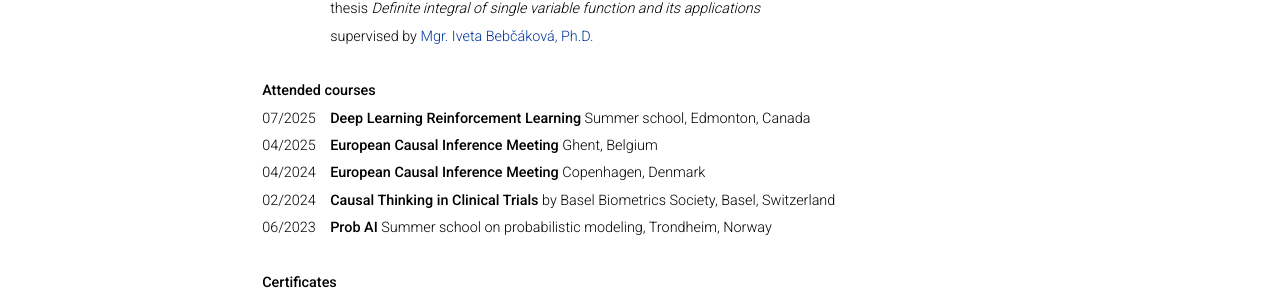
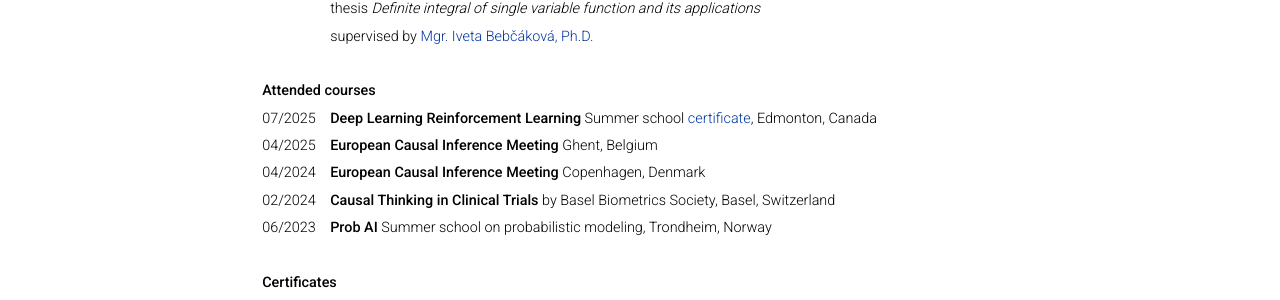
Before and after one commit to RadoslavaS/RadoslavaS.github.io, a Jekyll site: the page built from _pages/cv.md, in a window 1280 px wide and 900 px high, scrolled down 1138 px. Shown: the part 150-450 px from the top of the window. Built offline with Jekyll 4.4.1, drawn with Linux system fonts in a browser that asks for light colours; nearby versions of some CDN libraries; a style sheet for code colours, icons or effects is not loaded.

Commit message:
certificate dlrl

```diff
--- a/_pages/cv.md
+++ b/_pages/cv.md
@@ -41,7 +41,7 @@ nav: true
 
 | **Attended courses**  |
 
-|07/2025              |**Deep Learning Reinforcement Learning** Summer school, Edmonton, Canada
+|07/2025              |**Deep Learning Reinforcement Learning** Summer school [certificate](https://certificates.amii.ca/724da39e-acf3-479d-bd77-050580b97c5e#acc.7s1gSqOf), Edmonton, Canada
 |04/2025              |**European Causal Inference Meeting** Ghent, Belgium
 |04/2024              |**European Causal Inference Meeting** Copenhagen, Denmark
 |02/2024              | **Causal Thinking in Clinical Trials** by Basel Biometrics Society, Basel, Switzerland
```
